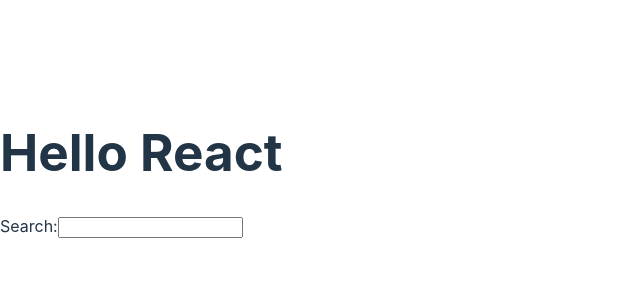
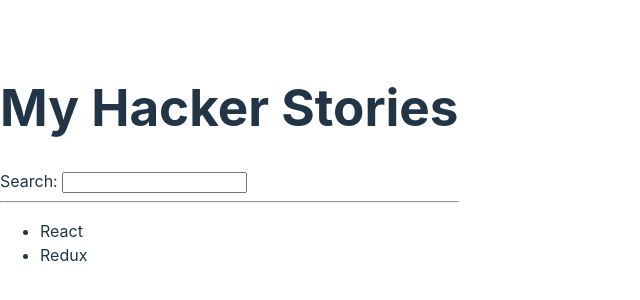
Before and after one commit to Gizele-Aydi/Searching-with-React, a React (Vite) app: page / in a window 1280 px wide. Shown: the part 236-536 px from the top of the page, without its empty margins (0-640 px from the left). Built offline with nearby package versions, Linux system fonts and the light colour scheme.

Commit message:
W3 Lists in React

```diff
--- a/src/App.jsx
+++ b/src/App.jsx
@@ -1,14 +1,37 @@
 import React from "react";
 
-function getTitle(title) {
-    return title;
-}
+const list = [
+    {
+        title: "React",
+        url: "https://reactjs.org/",
+        author: "Jordan Walke",
+        num_comments: 3,
+        points: 4,
+        objectID: 0,
+    },
+    {
+        title: "Redux",
+        url: "https://redux.js.org/",
+        author: "Dan Abramov, Andrew Clark",
+        num_comments: 2,
+        points: 5,
+        objectID: 1,
+
+    },
+];
+
 function App() {
     return (
         <div>
-            <h1>Hello {getTitle("React")}</h1>
-            <label htmlFor="search">Search:</label>
+            <h1>My Hacker Stories</h1>
+            <label htmlFor="search">Search: </label>
             <input id="search" type="text" />
+            <hr />
+            <ul>
+                {list.map(function (item) {
+                    return <li key={item.objectID}>{item.title}</li>;
+                })}
+            </ul>
         </div>
     );
 }
```
